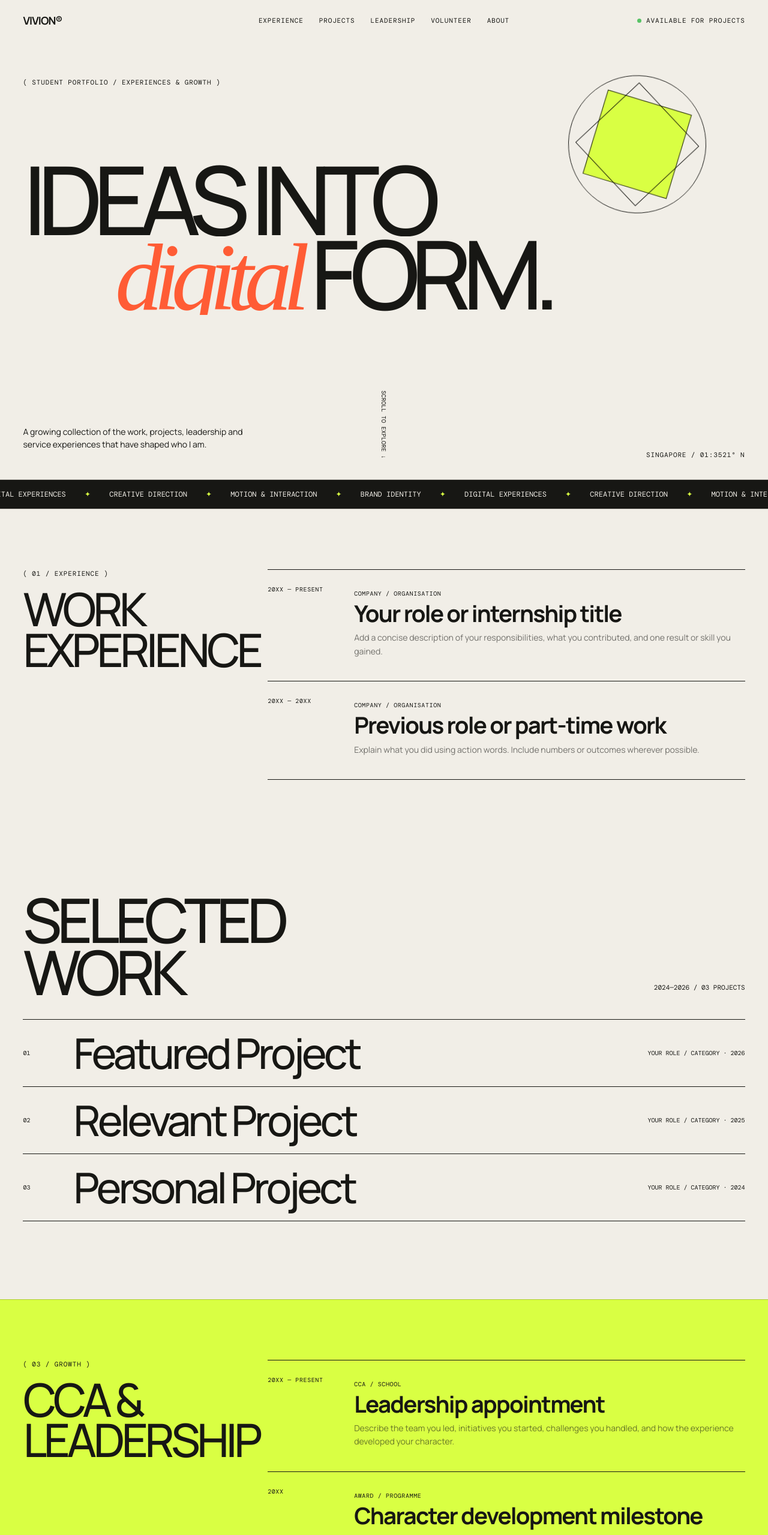
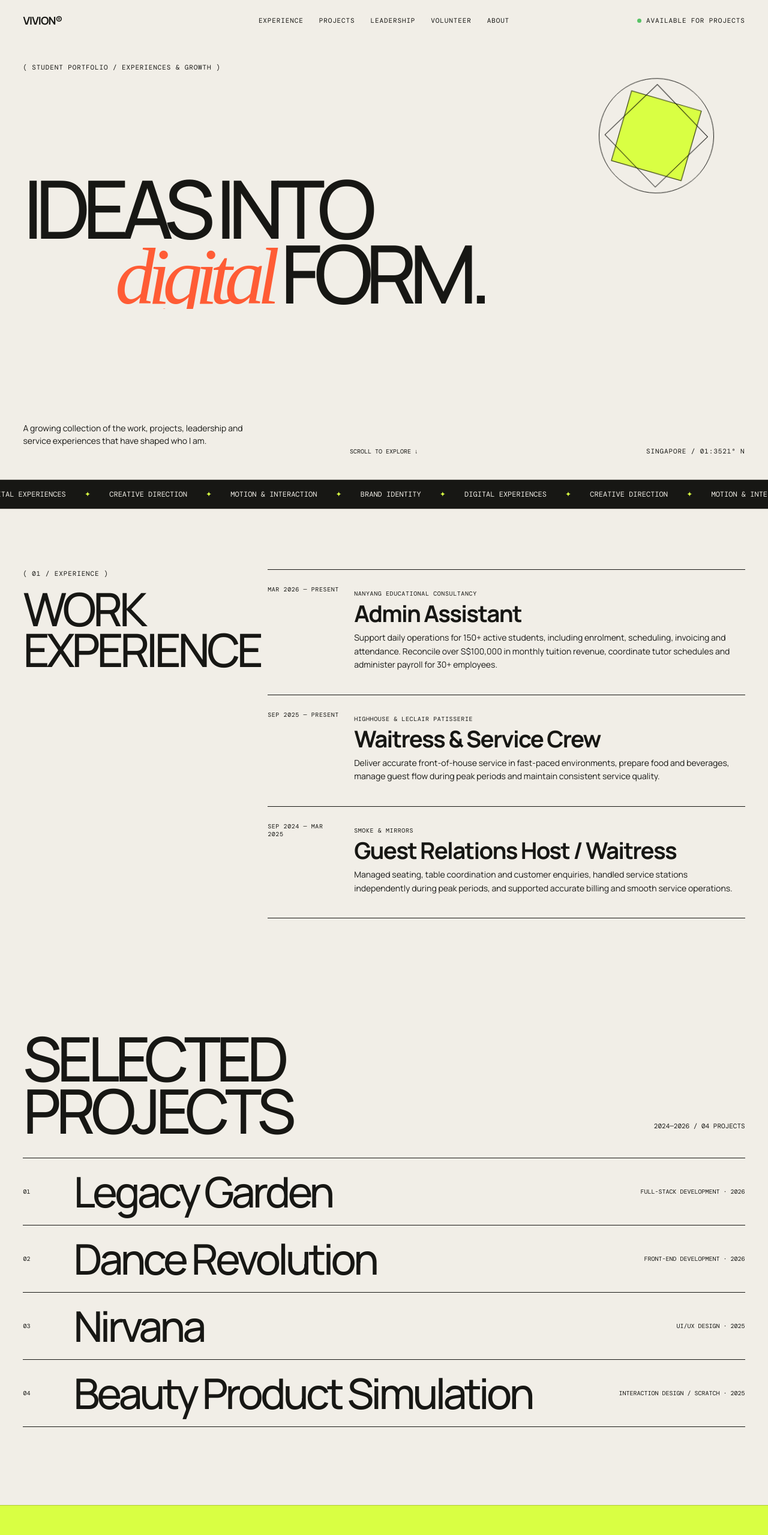
Before and after one commit to vvionnn/vivionoh, a plain HTML site: page index.html in a window 1280 px wide. Shown: the top 2559 px of the page at 60% size. Drawn offline with nearby package versions, Linux system fonts and the light colour scheme; a web font is replaced by a local one.

Commit message:
Update portfolio page using Codex

```diff
--- a/index.html
+++ b/index.html
@@ -70,10 +70,10 @@
 
     .hero {
       min-height: 100svh;
-      padding: 130px clamp(20px, 3vw, 44px) 34px;
-      display: flex;
-      flex-direction: column;
-      justify-content: space-between;
+      padding: clamp(105px, 12vh, 145px) clamp(20px, 3vw, 44px) clamp(28px, 5vh, 50px);
+      display: grid;
+      grid-template-rows: auto 1fr auto;
+      gap: clamp(35px, 6vh, 75px);
       position: relative;
       border-bottom: 1px solid var(--line);
     }
@@ -81,11 +81,14 @@
     .hero-title {
       margin: 0;
       max-width: 1500px;
-      font-size: clamp(66px, 12.4vw, 190px);
+      font-size: clamp(58px, 10.5vw, 168px);
       font-weight: 500;
-      line-height: .78;
+      line-height: .8;
       letter-spacing: -.095em;
       text-transform: uppercase;
+      align-self: center;
+      position: relative;
+      z-index: 1;
     }
     .hero-title .line { display: block; overflow: hidden; }
     .hero-title .line span { display: block; transform: translateY(110%); transition: transform 1s cubic-bezier(.16,1,.3,1); }
@@ -94,12 +97,12 @@
     .accent { font-family: "Times New Roman", serif; font-weight: 400; font-style: italic; text-transform: none; color: var(--orange); }
     .hero-bottom { display: grid; grid-template-columns: 1fr 1fr 1fr; align-items: end; gap: 24px; }
     .hero-copy { max-width: 400px; font-size: 14px; line-height: 1.5; }
-    .scroll { justify-self: center; font: 10px DM Mono, monospace; text-transform: uppercase; writing-mode: vertical-rl; }
+    .scroll { justify-self: center; font: 10px DM Mono, monospace; text-transform: uppercase; }
     .shape {
       position: absolute;
-      right: 8vw;
-      top: 15%;
-      width: clamp(130px, 18vw, 290px);
+      right: 7vw;
+      top: clamp(110px, 16vh, 165px);
+      width: clamp(110px, 15vw, 235px);
       aspect-ratio: 1;
       border: 1px solid var(--ink);
       border-radius: 50%;
@@ -188,17 +191,19 @@
     [data-reveal] { opacity: 0; transform: translateY(45px); transition: opacity .8s, transform .8s cubic-bezier(.16,1,.3,1); }
     [data-reveal].visible { opacity: 1; transform: none; }
     @keyframes marquee { to { transform: translateX(-50%); } }
-    @keyframes float { 50% { transform: translateY(24px) rotate(8deg); } }
+    @keyframes float { 50% { transform: translateY(10px) rotate(5deg); } }
     @keyframes pulse { 50% { box-shadow: 0 0 0 6px rgba(88,195,102,0); } }
 
     @media (max-width: 720px) {
       nav { grid-template-columns: 1fr auto; }
       .nav-links { display: none; }
-      .hero { padding-top: 110px; }
-      .hero-title { font-size: clamp(60px, 20vw, 110px); }
+      .hero { min-height: auto; padding-top: 105px; gap: 44px; }
+      .hero-title { font-size: clamp(52px, 17.5vw, 92px); line-height: .82; padding-top: 75px; }
       .hero-title .line:nth-child(2) span { padding-left: 0; }
-      .hero-bottom { grid-template-columns: 1fr auto; }
-      .scroll { display: none; }
+      .hero-bottom { grid-template-columns: 1fr; gap: 20px; }
+      .hero-bottom .eyebrow { justify-self: start !important; }
+      .scroll { justify-self: start; }
+      .shape { top: 145px; right: 22px; width: 105px; }
       .project { grid-template-columns: 34px 1fr; }
       .project-meta { display: none; }
       .project-preview { display: none; }
@@ -208,6 +213,12 @@
       .about-copy, .skills { grid-column: 1; }
       footer { min-height: 70vh; }
       .footer-row { align-items: start; flex-direction: column; }
+    }
+
+    @media (min-width: 721px) and (max-height: 760px) {
+      .hero { gap: 24px; padding-top: 100px; padding-bottom: 24px; }
+      .hero-title { font-size: min(9.5vw, 130px); }
+      .shape { top: 105px; width: 130px; }
     }
   </style>
 </head>
@@ -244,25 +255,29 @@
       <div class="experience-grid">
         <h2 class="section-label" data-reveal>( 01 / Experience )<strong>Work<br>experience</strong></h2>
         <div class="entries" data-reveal>
-          <article class="entry"><span class="entry-date">20XX — Present</span><div><span class="entry-kicker">Company / Organisation</span><h3>Your role or internship title</h3><p class="placeholder">Add a concise description of your responsibilities, what you contributed, and one result or skill you gained.</p></div></article>
-          <article class="entry"><span class="entry-date">20XX — 20XX</span><div><span class="entry-kicker">Company / Organisation</span><h3>Previous role or part-time work</h3><p class="placeholder">Explain what you did using action words. Include numbers or outcomes wherever possible.</p></div></article>
+          <article class="entry"><span class="entry-date">Mar 2026 — Present</span><div><span class="entry-kicker">Nanyang Educational Consultancy</span><h3>Admin Assistant</h3><p>Support daily operations for 150+ active students, including enrolment, scheduling, invoicing and attendance. Reconcile over S$100,000 in monthly tuition revenue, coordinate tutor schedules and administer payroll for 30+ employees.</p></div></article>
+          <article class="entry"><span class="entry-date">Sep 2025 — Present</span><div><span class="entry-kicker">Highhouse & Leclair Patisserie</span><h3>Waitress & Service Crew</h3><p>Deliver accurate front-of-house service in fast-paced environments, prepare food and beverages, manage guest flow during peak periods and maintain consistent service quality.</p></div></article>
+          <article class="entry"><span class="entry-date">Sep 2024 — Mar 2025</span><div><span class="entry-kicker">Smoke & Mirrors</span><h3>Guest Relations Host / Waitress</h3><p>Managed seating, table coordination and customer enquiries, handled service stations independently during peak periods, and supported accurate billing and smooth service operations.</p></div></article>
         </div>
       </div>
     </section>
 
     <section class="work" id="work">
-      <div class="section-head" data-reveal><h2>Selected<br>work</h2><p>2024—2026 / 03 Projects</p></div>
-      <a class="project" href="#" data-reveal><span class="project-num">01</span><h3>Featured Project</h3><span class="project-meta">Your role / Category · 2026</span><div class="project-preview"><div class="preview-art"></div></div></a>
-      <a class="project" href="#" data-reveal><span class="project-num">02</span><h3>Relevant Project</h3><span class="project-meta">Your role / Category · 2025</span><div class="project-preview"><div class="preview-art"></div></div></a>
-      <a class="project" href="#" data-reveal><span class="project-num">03</span><h3>Personal Project</h3><span class="project-meta">Your role / Category · 2024</span><div class="project-preview"><div class="preview-art"></div></div></a>
+      <div class="section-head" data-reveal><h2>Selected<br>projects</h2><p>2024—2026 / 04 Projects</p></div>
+      <a class="project" href="#" data-reveal><span class="project-num">01</span><h3>Legacy Garden</h3><span class="project-meta">Full-stack development · 2026</span><div class="project-preview"><div class="preview-art"></div></div></a>
+      <a class="project" href="#" data-reveal><span class="project-num">02</span><h3>Dance Revolution</h3><span class="project-meta">Front-end development · 2026</span><div class="project-preview"><div class="preview-art"></div></div></a>
+      <a class="project" href="#" data-reveal><span class="project-num">03</span><h3>Nirvana</h3><span class="project-meta">UI/UX design · 2025</span><div class="project-preview"><div class="preview-art"></div></div></a>
+      <a class="project" href="#" data-reveal><span class="project-num">04</span><h3>Beauty Product Simulation</h3><span class="project-meta">Interaction design / Scratch · 2025</span><div class="project-preview"><div class="preview-art"></div></div></a>
     </section>
 
     <section class="experience-section alt" id="leadership">
       <div class="experience-grid">
         <h2 class="section-label" data-reveal>( 03 / Growth )<strong>CCA &<br>leadership</strong></h2>
         <div class="entries" data-reveal>
-          <article class="entry"><span class="entry-date">20XX — Present</span><div><span class="entry-kicker">CCA / School</span><h3>Leadership appointment</h3><p class="placeholder">Describe the team you led, initiatives you started, challenges you handled, and how the experience developed your character.</p></div></article>
-          <article class="entry"><span class="entry-date">20XX</span><div><span class="entry-kicker">Award / Programme</span><h3>Character development milestone</h3><p class="placeholder">Add a course, camp, award, competition, or meaningful learning experience.</p></div></article>
+          <article class="entry"><span class="entry-date">Mar 2025 — Apr 2026</span><div><span class="entry-kicker">Peer Supporter Club · Nanyang Polytechnic</span><h3>Vice-President</h3><p>Led peer-support initiatives, workshops and student engagement events; reviewed project proposals and coordinated outreach with external organisations. Helped deliver mental-wellness initiatives reaching more than 400 students.</p></div></article>
+          <article class="entry"><span class="entry-date">Apr 2025 — Apr 2026</span><div><span class="entry-kicker">School of Information Technology Club</span><h3>Sub-committee Member</h3><p>Supported the planning and execution of school-wide events and student engagement activities.</p></div></article>
+          <article class="entry"><span class="entry-date">Mar 2025 — Apr 2026</span><div><span class="entry-kicker">Ladies in Tech Interest Group</span><h3>Sub-committee Member</h3><p>Supported community and secondary-school outreach and created publicity content to encourage student participation.</p></div></article>
+          <article class="entry"><span class="entry-date">Jan 2022 — Dec 2023</span><div><span class="entry-kicker">Table Tennis · Evergreen Secondary School</span><h3>Vice-Captain</h3><p>Led warm-ups, supported team training, coordinated activities and served as a liaison between teammates and coaches.</p></div></article>
         </div>
       </div>
     </section>
@@ -271,24 +286,24 @@
       <div class="experience-grid">
         <h2 class="section-label" data-reveal>( 04 / Service )<strong>Volunteer<br>work</strong></h2>
         <div class="entries" data-reveal>
-          <article class="entry"><span class="entry-date">20XX</span><div><span class="entry-kicker">Beneficiary / Organisation</span><h3>Volunteer initiative</h3><p class="placeholder">Share the cause, your responsibilities, hours contributed, people reached, and what the experience taught you.</p></div></article>
-          <article class="entry"><span class="entry-date">20XX</span><div><span class="entry-kicker">Community / School</span><h3>Community service project</h3><p class="placeholder">Describe how you served and the impact made together with your team.</p></div></article>
+          <article class="entry"><span class="entry-date">2025 — 2026</span><div><span class="entry-kicker">Peer Supporter Club</span><h3>Mental Wellness Outreach</h3><p>Facilitated campus-wide wellness and outreach activities that reached more than 400 students, helping create a more supportive and connected school community.</p></div></article>
+          <article class="entry"><span class="entry-date">2025 — 2026</span><div><span class="entry-kicker">Boys' Town YouthReach & Care Corner</span><h3>Community Collaborations</h3><p>Worked with external organisations through peer-support initiatives and collaborative programmes, strengthening communication, empathy and community engagement.</p></div></article>
         </div>
       </div>
     </section>
 
     <section class="about" id="about">
       <h2 data-reveal>( 05 / About me )</h2>
-      <p class="about-copy" data-reveal>I’m Vivion, a curious and driven learner who enjoys <em>turning ideas into meaningful action.</em></p>
-      <div class="skills" data-reveal><span>Communication</span><span>Leadership</span><span>Teamwork</span><span>Problem solving</span><span>Adaptability</span><span>Digital skills</span><span>Add your skill</span></div>
+      <p class="about-copy" data-reveal>I’m Vivion, a Business & Financial Technology student who enjoys <em>building useful, human-centred digital experiences.</em></p>
+      <div class="skills" data-reveal><span>Python</span><span>Flask</span><span>HTML / CSS</span><span>JavaScript</span><span>Figma</span><span>UI / UX</span><span>Microsoft Excel</span><span>Google Sheets</span><span>Leadership</span><span>Communication</span></div>
     </section>
   </main>
 
   <footer id="contact">
     <h2>Have an idea?<br><em>Let's talk.</em></h2>
     <div class="footer-row">
-      <span>© 2026 Vivion — All good things reserved</span>
-      <div class="socials"><a href="mailto:hello@vivion.studio">Email ↗</a><a href="#">Instagram ↗</a><a href="#">LinkedIn ↗</a></div>
+      <span>© 2026 Vivion Oh — Singapore</span>
+      <div class="socials"><a href="mailto:VivionOh@gmail.com">Email ↗</a><a href="https://vvionnn.github.io/vivionoh/">GitHub Portfolio ↗</a><a href="#">LinkedIn ↗</a></div>
       <a href="#">Back to top ↑</a>
     </div>
   </footer>
```
